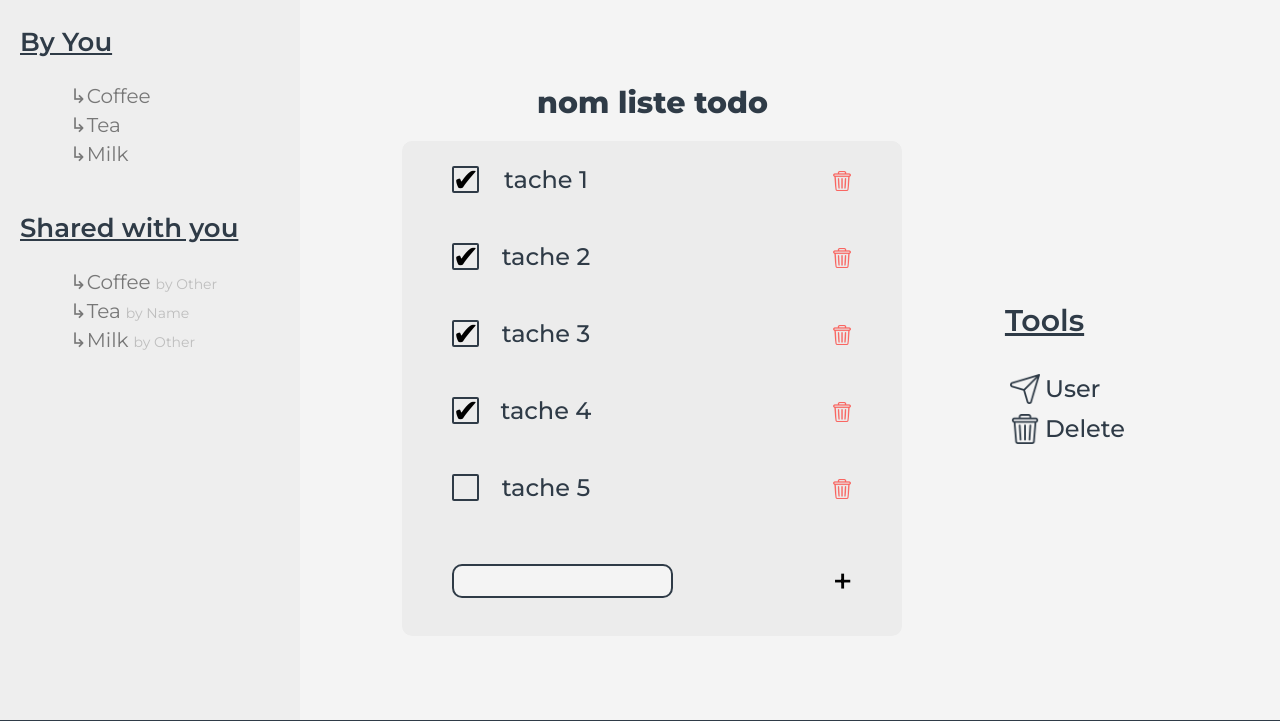
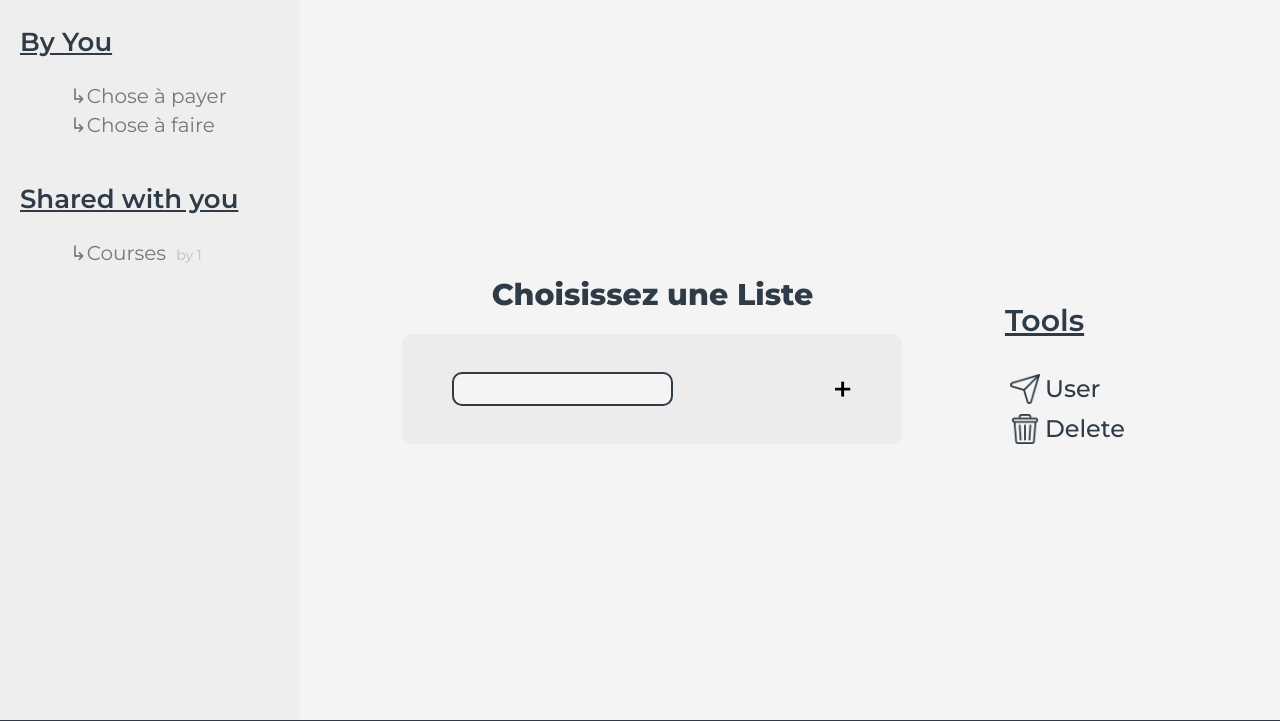
Before and after one commit to Matteo-Grellier/To-do-list, a PHP site: page /public/templates/indexView.php in a window 1280 px wide. Shown: the part 100-821 px from the top of the page. Run offline with PHP 8.4, Linux system fonts and the light colour scheme.

Commit message:
displaying data (without database) + Oriented Object code
I displayed data with php : I used GET protocol to get (lol) the corresponding Todo list. + I used POO to organize codes

```diff
--- /dev/null
+++ b/public/controllers/classes.php
@@ -0,0 +1,114 @@
+<?php
+
+class User {
+    public int $id;
+    public string $name;
+    public string $email;
+
+    public $ownTodoList = [];
+    public $sharedTodoList = [];
+
+    function __construct($id, $name, $email) {
+
+        $this->id = $id;
+        $this->name = $name;
+        $this->email = $email;
+
+        $this->separateTodoList();
+    }
+
+    function separateTodoList() {
+
+        $todoListsOfActualUser = [[1, "Courses", 0],[0, "Chose à payer", 1],[0,"Chose à faire", 2]];
+
+        //get basic information of all todo : name, creator and id (id to get all tasks later)
+        foreach($todoListsOfActualUser as $information) { //$information : [$creator, $name, $idTodo]
+
+            $idOfCreator = $information[0];
+            $nameOfTodoList = $information[1];
+            $idOfTodoList = $information[2];
+
+            if($this->id == $idOfCreator) {
+                array_push($this->ownTodoList, new ToDoList($idOfTodoList, $nameOfTodoList, $idOfCreator));
+            } else {
+                array_push($this->sharedTodoList, new ToDoList($idOfTodoList, $nameOfTodoList, $idOfCreator));//changer idOfCreator par nameOfCreator
+            }
+        }
+    }
+}
+
+class ToDoList {
+    public int $id;
+    public string $name;
+    public int $creatorID;
+
+    public $tasks = [];
+
+    function __construct($id, $name, $creatorID) {
+        $this->id = $id;
+        $this->name = $name;
+        $this->creatorID = $creatorID;
+    }
+
+    function updateTasks($newTasks) {
+
+
+        foreach($newTasks as $newTask) {
+
+            $notExist = true;
+
+            foreach($this->tasks as $task) {
+                if($newTask[0] == $task->id) { //si l'id de la nouvelle tache est egal a celui de la tache actuelle alors :
+
+                    $task->name = $newTask[1];
+                    $task->isDone = $newTask[2];
+
+                    $notExist = false;
+                    break;
+                } else {
+                    $notExist = true;
+                }
+            }
+
+            if($notExist) {
+                array_push($this->tasks, new Task($newTask[0],$newTask[1],$newTask[2]));
+            }
+        }
+
+        // $notExist = false;
+
+
+        // foreach($this->tasks as $task) {
+        //     if($newTasks[0] == $task->id) { //si l'id de la nouvelle tache est egal a celui de la tache actuelle alors :
+
+        //         $task->name = $newTasks[1];
+        //         $task->isDone = $newTasks[2];
+
+        //         $notExist = false;
+        //         break;
+        //     } else {
+        //         $notExist = true;
+        //     }
+        // }
+
+        // if($notExist) {
+        //     array_push($this->tasks, new Task($newTasks[0],$newTasks[1],$newTasks[2]));
+        // }
+
+    }
+}
+
+class Task {
+    public int $id;
+    public string $name;
+    public bool $isDone;
+
+    function __construct($id, $name, $isDone) {
+        $this->id = $id;
+        $this->name = $name;
+        $this->isDone = $isDone;
+    }
+}
+
+
+// $sessionUser = new User(0, "Bernard", "berber@ymail.com");
--- a/public/controllers/index.php
+++ b/public/controllers/index.php
@@ -1,5 +1,113 @@
 <?php
 
+    // $nameOfActualUser = "";
 
 
+    // $ownTodoList = [];
+    // $sharedTodoList = [[],[]];
+
+    // $todoListsOfActualUser = [];
+
+    // //$information : [$creator, $name, [$task, $task, etc...]]
+    // foreach($todoListsOfActualUser as $information) { //peut-être changer pour $key, $val (pour $creator, $todo) (si jamais cest coder de cette manière avec BDD)
+
+    //     $nameOfCreator = $information[0];
+
+
+    //     if($nameOfActualUser == $nameOfCreator) {
+    //         $ownTodoList = []
+    //     } elseif() {
+
+    //     }
+    // }
+
+
+    // $ownTodoList = []; //[[$nameOfTodoList, $idOfTodoList],[$nameOfTodoList, $idOfTodoList],...]
+    // $sharedTodoList = []; //[[$nameOfCreator,$nameOfTodoList, $idOfTodoList],[$nameOfCreator,$nameOfTodoList, $idOfTodoList],...]
+    // $nameOfActualUser = "";
+    // $todoListsOfActualUser = [];
+
+    // //get basic information of all todo : name, creator and id (id to get all tasks later)
+    // foreach($todoListsOfActualUser as $information) { //$information : [$creator, $name, $idTodo]
+
+    //     $nameOfCreator = $information[0];
+    //     $nameOfTodoList = $information[1];
+    //     $idOfTodoList = $information[2];
+
+    //     if($nameOfActualUser == $nameOfCreator) {
+    //         $ownTodoList = array_push([$nameOfTodoList, $idOfTodoList]);
+    //     } else {
+    //         $sharedTodoList = array_push([$nameOfCreator, $nameOfTodoList, $idOfTodoList]);
+    //     }
+    // }
+
+    // require("./classes.php");
+
+    // $sessionUser = new User(0, "Bernard", "berber@ymail.com");
+
+    // function getTodoList($id): array {
+    //     // require("./classes.php");
+    //     // require("../controllers/classes.php");
+
+
+    //    //tab de test :
+    //     $allTodos = [["Courses", [[0, "lait", true], [1, "eau", false], [2, "chocolat", false]]],["Chose à payer", [3, "électricité", true]],["Chose à faire",[4, "vaisselle", false]]];
+
+    //     foreach($sessionUser -> ownTodoList as $todo) { //dans la liste perso, recup les todo
+    //         if($todo->id == $id) {
+    //             // $todo->tasks = $allTodos[$id][1];
+    //             // $todo->tasks = $allTodos[$id][1];
+    //             $todo->updateTasks($allTodos[$id][1]); //a la place du tableau, il faudra mettre le tableau recup direct bdd (car la cest pas vrai).
+
+    //             break;
+    //         }
+    //     }
+
+    //     foreach($sessionUser -> sharedTodoList as $todo) { //dans la liste shared, recup les todo
+    //         if($todo->id == $id) {
+    //             // $todo->tasks = $allTodos[$id][1];
+    //             // $todo->tasks = $allTodos[$id][1];
+    //             $todo->updateTasks($allTodos[$id][1]); //a la place du tableau, il faudra mettre le tableau recup direct bdd (car la cest pas vrai).
+
+    //             break;
+    //         }
+    //     }
+
+    //     return $allTodos[$id];
+    // }
+
+    $sessionUser = new User(0, "Bernard", "berber@ymail.com");
+
+    $getTodoList = function($id) use ($sessionUser) {
+        // require("./classes.php");
+        // require("../controllers/classes.php");
+
+
+        //tab de test :
+        $allTodos = [["Courses", [[0, "lait", true], [1, "eau", false], [2, "chocolat", false]]],["Chose à payer", [[3, "électricité", true]]],["Chose à faire",[[4, "vaisselle", false]]]];
+
+        //On recherche dans les todos de l'utilisateur, la todo qui correspond à celle que l'on veut récup.
+        foreach($sessionUser -> ownTodoList as $todo) { //dans la liste perso, recup les todo
+            if($todo->id == $id) {
+                // $todo->tasks = $allTodos[$id][1];
+                // $todo->tasks = $allTodos[$id][1];
+                $todo->updateTasks($allTodos[$id][1]); //a la place du tableau, il faudra mettre le tableau recup direct bdd (car la cest pas vrai).
+
+                return $todo;
+            }
+        }
+
+        foreach($sessionUser -> sharedTodoList as $todo) { //dans la liste shared, recup les todo
+            if($todo->id == $id) {
+                // $todo->tasks = $allTodos[$id][1];
+                // $todo->tasks = $allTodos[$id][1];
+                $todo->updateTasks($allTodos[$id][1]); //a la place du tableau, il faudra mettre le tableau recup direct bdd (car la cest pas vrai).
+
+                return $todo;
+            }
+        }
+
+        // return $allTodos[$id];
+    }
+
 ?>
--- a/public/static/css/index.css
+++ b/public/static/css/index.css
@@ -26,12 +26,13 @@ body {
     text-decoration: underline;
 }
 
-.to-do-lists ul li {
+.to-do-lists ul li a {
+    text-decoration: none;
     cursor: pointer;
     color:rgb(119, 119, 119);
 }
 
-.to-do-lists ul li:hover {
+.to-do-lists ul li a:hover {
     color: var(--dark-blue);
 }
 
--- a/public/templates/indexView.php
+++ b/public/templates/indexView.php
@@ -1,5 +1,11 @@
 <?php
 $title= "TooDoux List";
+require("../controllers/classes.php");
+require("../controllers/index.php");
+$choosenTodo = null;
+    if(isset($_GET['id'])) {
+        $choosenTodo = $getTodoList($_GET['id']);
+    }
 ?>
 
 <?php ob_start(); ?>
@@ -8,17 +14,31 @@ $title= "TooDoux List";
             <div class="by-you">
                 <h3>By You</h3>
                 <ul class="by-you-list-content todolist-tab">
-                    <li>↳Coffee</li>
+                    <?php for($i = 0; $i < count($sessionUser->ownTodoList); ++$i): ?>
+                        <li id=<?= $sessionUser->ownTodoList[$i]->id ?>>
+                            <a href="home?id=<?= $sessionUser->ownTodoList[$i]->id?>">↳<?=$sessionUser->ownTodoList[$i]->name ?></a>
+                        </li>
+                    <?php endfor; ?>
+
+                    <!-- <li>↳Coffee</li>
                     <li>↳Tea</li>
-                    <li>↳Milk</li>
+                    <li>↳Milk</li> -->
                 </ul>
             </div>
             <div class="shared">
                 <h3>Shared with you</h3>
                 <ul class="shared-list-content todolist-tab">
-                    <li><span>↳Coffee<span><span class="shared-owner">by Other</span></li>
+
+                    <?php for($i = 0; $i < count($sessionUser->sharedTodoList); ++$i): ?>
+                        <li id=<?= $sessionUser->sharedTodoList[$i]->id ?>>
+                            <a href="home?id=<?= $sessionUser->sharedTodoList[$i]->id?>">↳<?=$sessionUser->sharedTodoList[$i]->name ?></a>
+                            <span class="shared-owner">by <?=$sessionUser->sharedTodoList[$i]->creatorID //il faudra mettre creatorName?></span>
+                        </li>
+                    <?php endfor; ?>
+
+                    <!-- <li><span>↳Coffee<span><span class="shared-owner">by Other</span></li>
                     <li><span>↳Tea</span><span class="shared-owner">by Name</span></li>
-                    <li><span>↳Milk</span><span class="shared-owner">by Other</span></li>
+                    <li><span>↳Milk</span><span class="shared-owner">by Other</span></li> -->
                 </ul>
             </div>
         </div>
@@ -156,34 +176,27 @@ $title= "TooDoux List";
         </div>
 
         <div class="one-todo-list">
-            <h1 class="list-title">nom liste todo</h1>
+            <?php if($choosenTodo != null): ?>
+                <h1 class="list-title"><?=$choosenTodo->name?></h1>
+            <?php else: ?>
+                <h1 class="list-title">Choisissez une Liste</h1>
+            <?php endif; ?>
             <div class="tasks-lists">
-                <!-- a répéter -->
-                <div class="one-task">
-                    <div class="checkbox">✔</div>
-                    <h3>tache 1</h3>
-                    <div class="delete"><button class="delete-button"><img src="public\static\img\bin-light-red.png" width="40px"></img></button></div>
-                </div>
-                <div class="one-task">
-                    <div class="checkbox">✔</div>
-                    <h3>tache 2</h3>
-                    <div class="delete"><button class="delete-button"><img src="public\static\img\bin-light-red.png" width="40px"></img></button></div>
-                </div>
-                <div class="one-task">
-                    <div class="checkbox">✔</div>
-                    <h3>tache 3</h3>
-                    <div class="delete"><button class="delete-button"><img src="public\static\img\bin-light-red.png" width="40px"></img></button></div>
-                </div>
-                <div class="one-task">
-                    <div class="checkbox">✔</div>
-                    <h3>tache 4</h3>
-                    <div class="delete"><button class="delete-button"><img src="public\static\img\bin-light-red.png" width="40px"></img></button></div>
-                </div>
-                <div class="one-task">
-                    <div class="checkbox"></div>
-                    <h3>tache 5</h3>
-                    <div class="delete"><button class="delete-button"><img src="public\static\img\bin-light-red.png" width="40px"></img></button></div>
-                </div>
+
+                <?php if($choosenTodo != null): ?>
+                    <H3><?= count($choosenTodo->tasks) ?></H3>
+                    <?php foreach($choosenTodo->tasks as $task): ?>
+                        <div class="one-task">
+                            <div class="checkbox">
+                                <?php if($task->isDone): ?>
+                                    <span>✔</span>
+                                <?php endif; ?>
+                            </div>
+                            <h3><?=$task->name?></h3>
+                            <div class="delete"><button class="delete-button"><img src="public\static\img\bin-light-red.png" width="40px"></img></button></div>
+                        </div>
+                    <?php endforeach; ?>
+                <?php endif; ?>
 
 
                 <div class="add-task">
```
